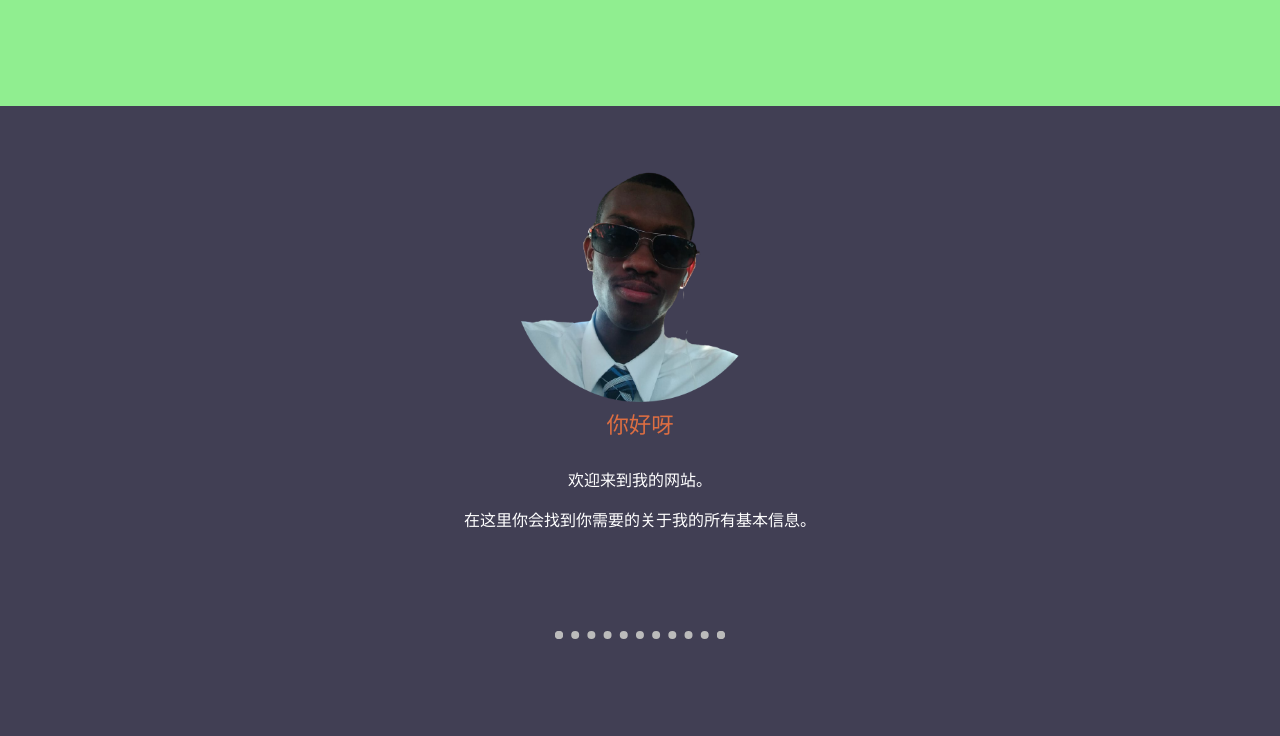
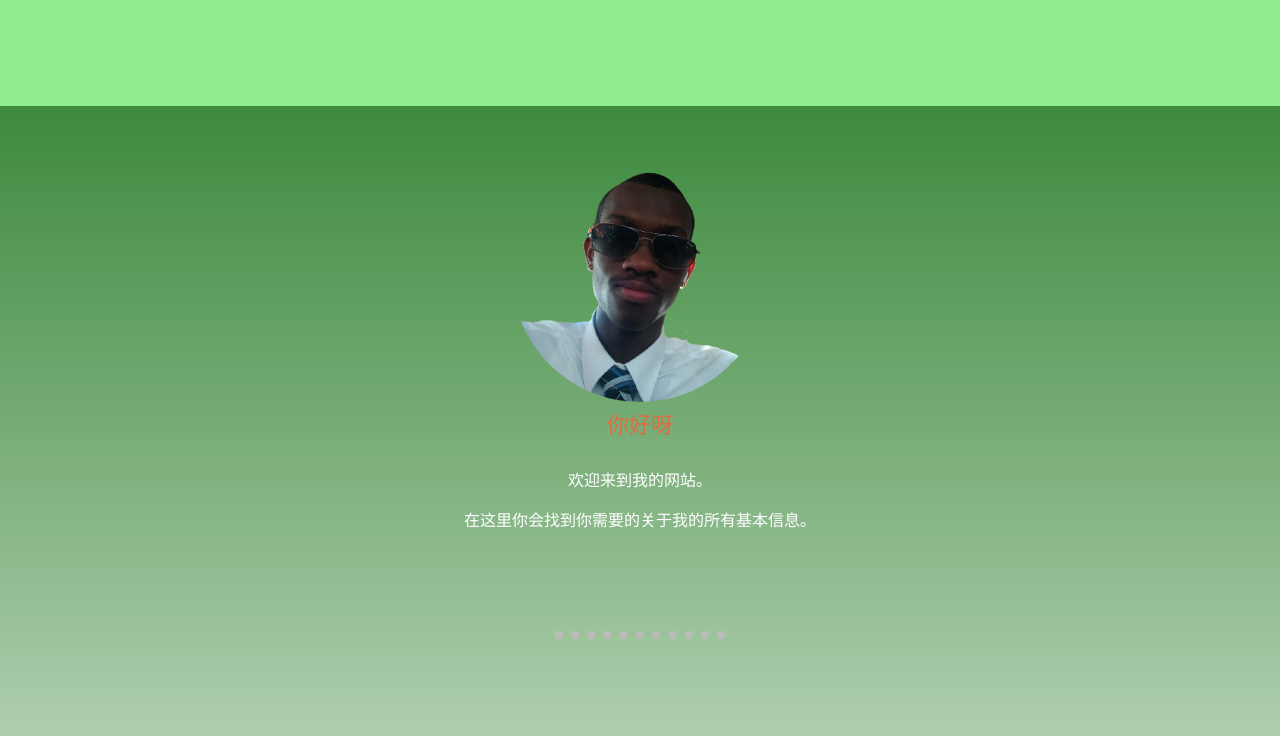
Before and after one commit to kehvoi/WS, a plain HTML site: page zchin.html in a window 1280 px wide. Shown: the part 237-973 px from the top of the page. Drawn offline with Linux system fonts and the light colour scheme; a web font is replaced by a local one.

Commit message:
Update zchin.html

```diff
--- a/zchin.html
+++ b/zchin.html
@@ -8,7 +8,7 @@
 <link href="https://fonts.googleapis.com/css2?family=Yusei+Magic&display=swap" rel="stylesheet">
 <link href="https://fonts.googleapis.com/css2?family=Noto+Sans+KR:wght@500&display=swap" rel="stylesheet">
 </head>
-<body class="zbg">
+<body class="zbg" id="grad1";>
 	<div class="topcontainerz">
 
 			<h1>Kehvoi Thompson</h1>
```
